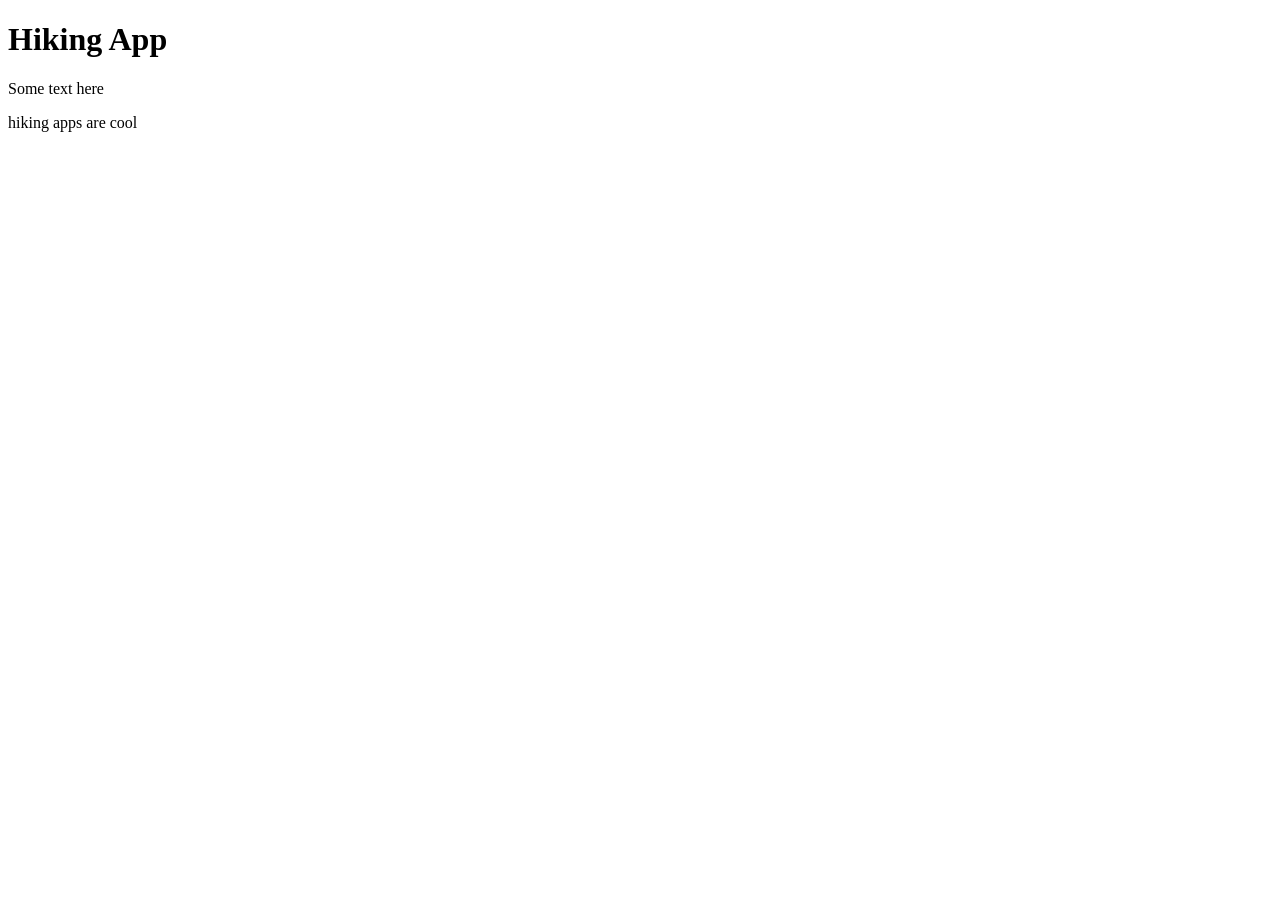
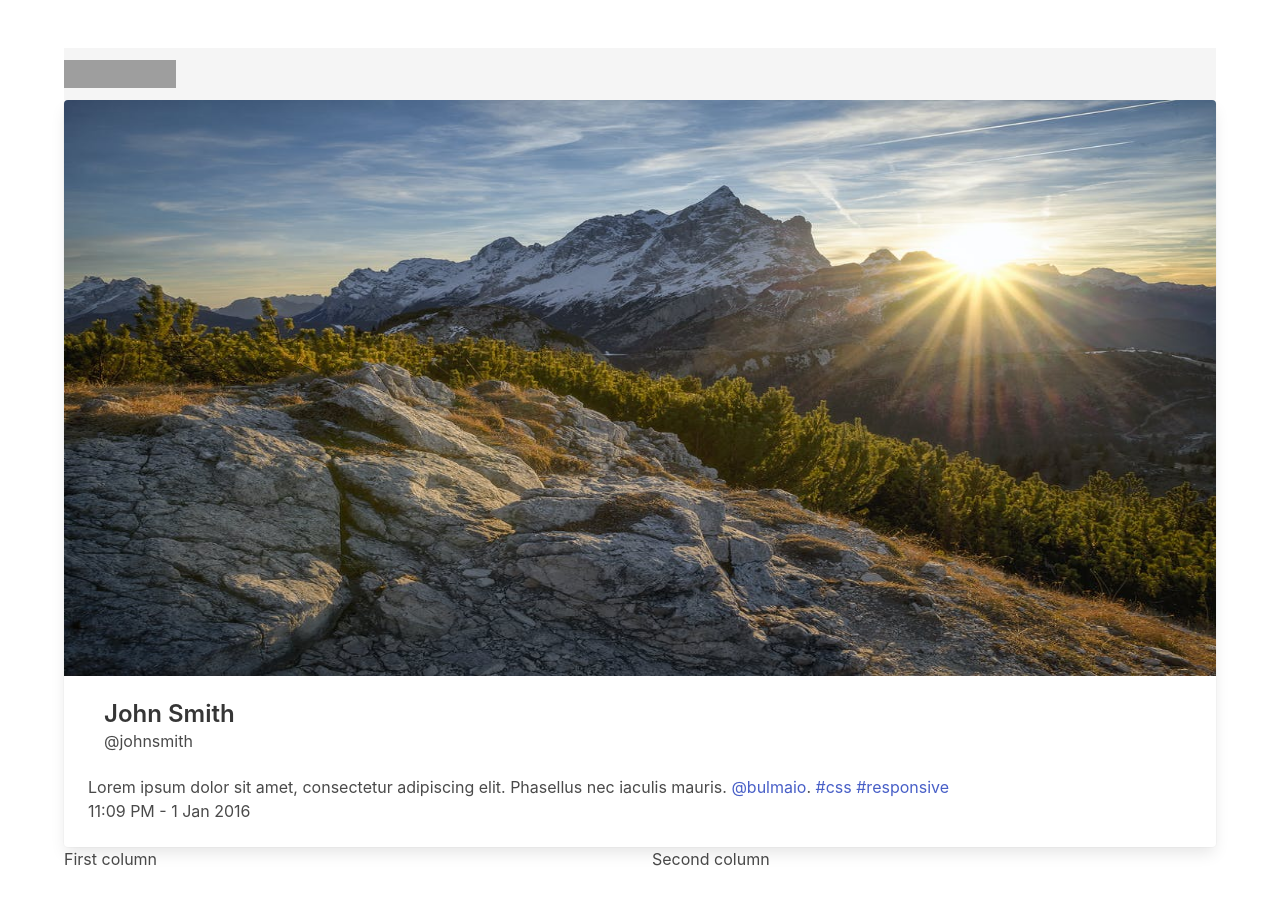
Before and after one commit to spencercreer/Dine-Decider, a plain HTML site: page index.html in a window 1280 px wide. Before the commit the page ends 800 px from the top, so only its background shows below. Drawn offline with nearby package versions, Linux system fonts and the light colour scheme; grey boxes are pictures that could not be loaded.

Commit message:
Began basic framkework of the page, mob coded as a group.

```diff
--- a/index.html
+++ b/index.html
@@ -1,13 +1,68 @@
 <!DOCTYPE html>
-<html lang="en">
+<html>
+
 <head>
-    <meta charset="UTF-8">
-    <meta name="viewport" content="width=device-width, initial-scale=1.0">
-    <title>Document</title>
+    <meta charset="utf-8">
+    <meta name="viewport" content="width=device-width, initial-scale=1">
+    <title>Hello Bulma!</title>
+    <link rel="stylesheet" href="https://cdn.jsdelivr.net/npm/bulma@0.9.1/css/bulma.min.css">
 </head>
+
 <body>
-    <h1>Hiking App</h1>
-    <p>Some text here</p>
-    <p> hiking apps are cool</p>
+    <section class="section">
+        <div class="container">
+            <nav class="navbar is-light" role="navigation" aria-label="main navigation">
+                <div class="navbar-brand">
+                    <a class="navbar-item" href="https://bulma.io">
+                        <img src="https://bulma.io/images/bulma-logo.png"
+                            alt="Bulma: Free, open source, and modern CSS framework based on Flexbox" width="112"
+                            height="28">
+                    </a>
+                    <a role="button" class="navbar-burger" aria-label="menu" aria-expanded="false">
+                        <span aria-hidden="true"></span>
+                        <span aria-hidden="true"></span>
+                        <span aria-hidden="true"></span>
+                    </a>
+                </div>
+            </nav>
+            <div class="card">
+                <div class="card-image">
+                  <figure class="image is-2by1">
+                    <img src="assets/mountains-photo.jpeg" alt="Placeholder image">
+                  </figure>
+                </div>
+                <div class="card-content">
+                  <div class="media">
+                    <div class="media-left">
+                    </div>
+                    <div class="media-content">
+                      <p class="title is-4">John Smith</p>
+                      <p class="subtitle is-6">@johnsmith</p>
+                    </div>
+                  </div>
+
+                  <div class="content">
+                    Lorem ipsum dolor sit amet, consectetur adipiscing elit.
+                    Phasellus nec iaculis mauris. <a>@bulmaio</a>.
+                    <a href="#">#css</a> <a href="#">#responsive</a>
+                    <br>
+                    <time datetime="2016-1-1">11:09 PM - 1 Jan 2016</time>
+                  </div>
+                </div>
+              </div>
+
+              <div class="columns">
+                <div class="column">
+                  First column
+                </div>
+                <div class="column">
+                  Second column
+                </div>
+              </div>
+
+            </p>
+        </div>
+    </section>
 </body>
+
 </html>
```
Also changed, not shown: assets/mountains-photo.jpeg (added).
